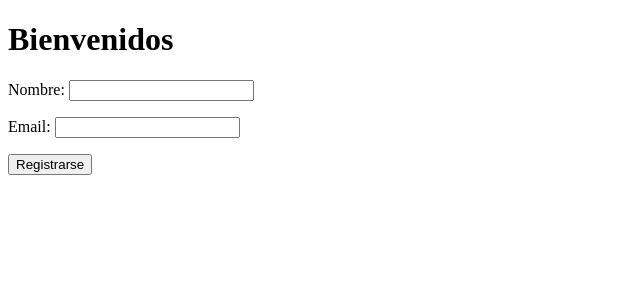
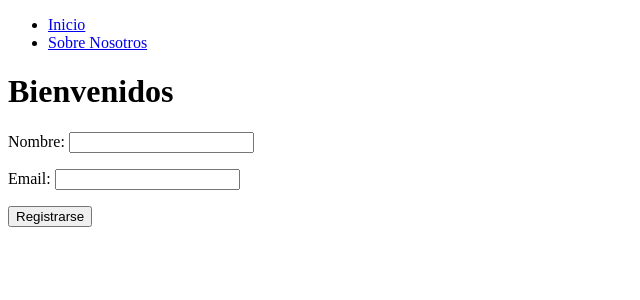
Before and after one commit to rulomoscoso/trydjango, a Django app: page / in a window 1280 px wide. Shown: the top 300 px of the page, without its empty margins (0-640 px from the left). Run offline with Django 3.2, Linux system fonts and the light colour scheme.

Commit message:
templates

```diff
--- a/boletin/views.py
+++ b/boletin/views.py
@@ -42,3 +42,13 @@ def inicio(request):
 
 
 	return render(request, "inicio.html", context)
+
+def nosotros(request):
+	titulo = "Sobre nosotros"
+
+	context = {
+		"titulo" : titulo,
+	}
+
+
+	return render(request, "nosotros.html", context)
--- a/probardjango/urls.py
+++ b/probardjango/urls.py
@@ -19,4 +19,5 @@ from django.contrib import admin
 urlpatterns = [
     url(r'^admin/', admin.site.urls),
     url(r'^$', 'boletin.views.inicio', name='inicio'),
+    url(r'^sobre-nosotros/$', 'boletin.views.nosotros', name='nosotros'),
 ]
--- /dev/null
+++ b/templates/base.html
@@ -0,0 +1,15 @@
+<!DOCTYPE html>
+<html>
+<head>
+	<title>{% block head_title %}{% endblock %}</title>
+</head>
+<body>
+<ul>
+	<li><a href='{% url "inicio" %}'>Inicio</a></li>
+	<li><a href='{% url "nosotros" %}'>Sobre Nosotros</a></li>
+</ul>
+{% block content %}
+{% endblock %}
+
+</body>
+</html>
--- a/templates/inicio.html
+++ b/templates/inicio.html
@@ -1,10 +1,12 @@
-<!DOCTYPE html>
-<html>
-<head>
-	<title>Tutorial Django</title>
-</head>
-<body>
-<h1>{{titulo}}</h1>
+{% extends 'base.html' %}
+
+{% block head_title %}
+INICIO
+{% endblock %}
+
+{% block content %}
+
+<h1>{{ titulo }}</h1>
 {% if form %}
 <form method="POST" action="">{% csrf_token %}
 	{{ form.as_p }}
@@ -12,5 +14,4 @@
 </form>
 {% endif %}
 
-</body>
-</html>
+{% endblock %}
```
Also changed, not shown: templates/nosotros.html (added, +10 -0 lines).
